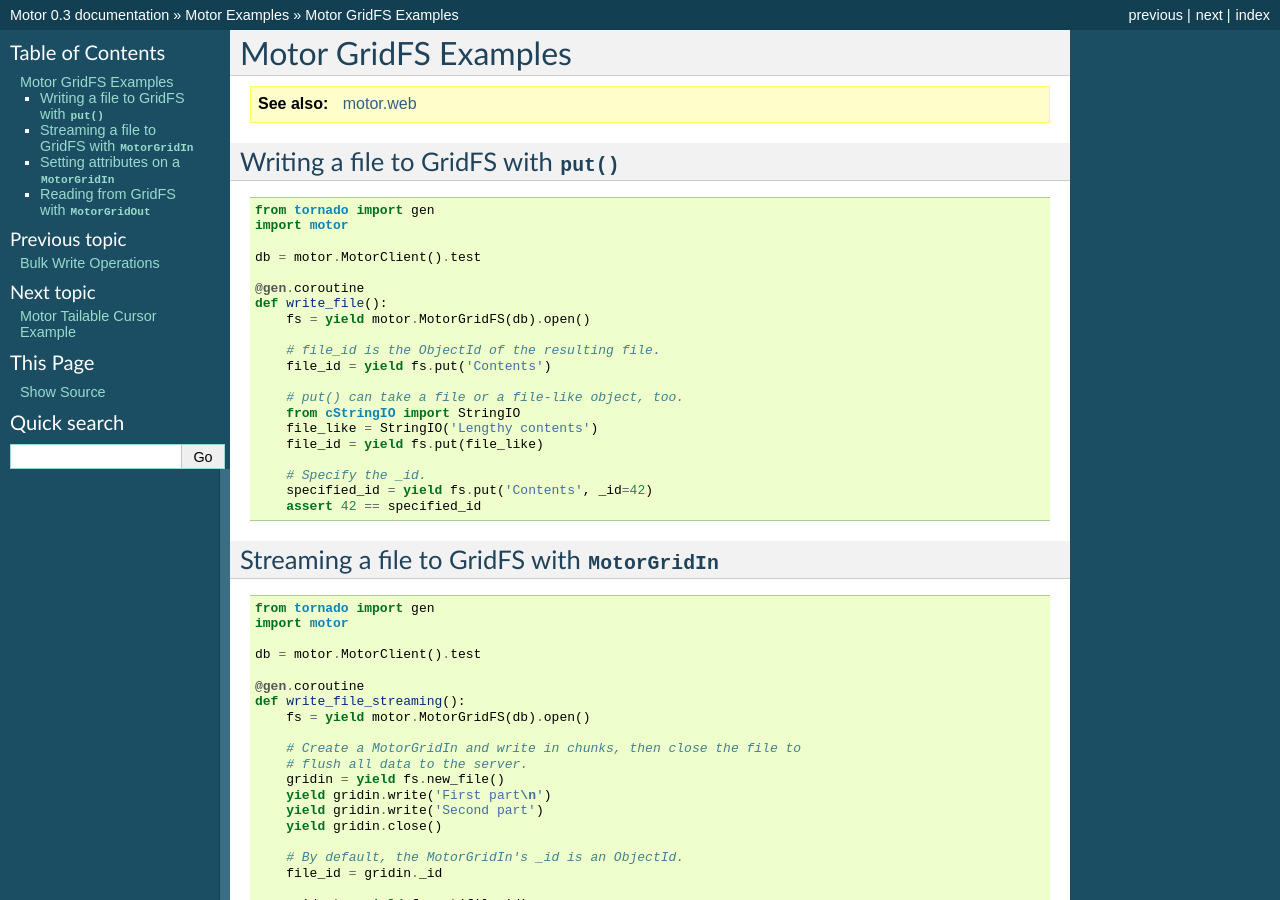
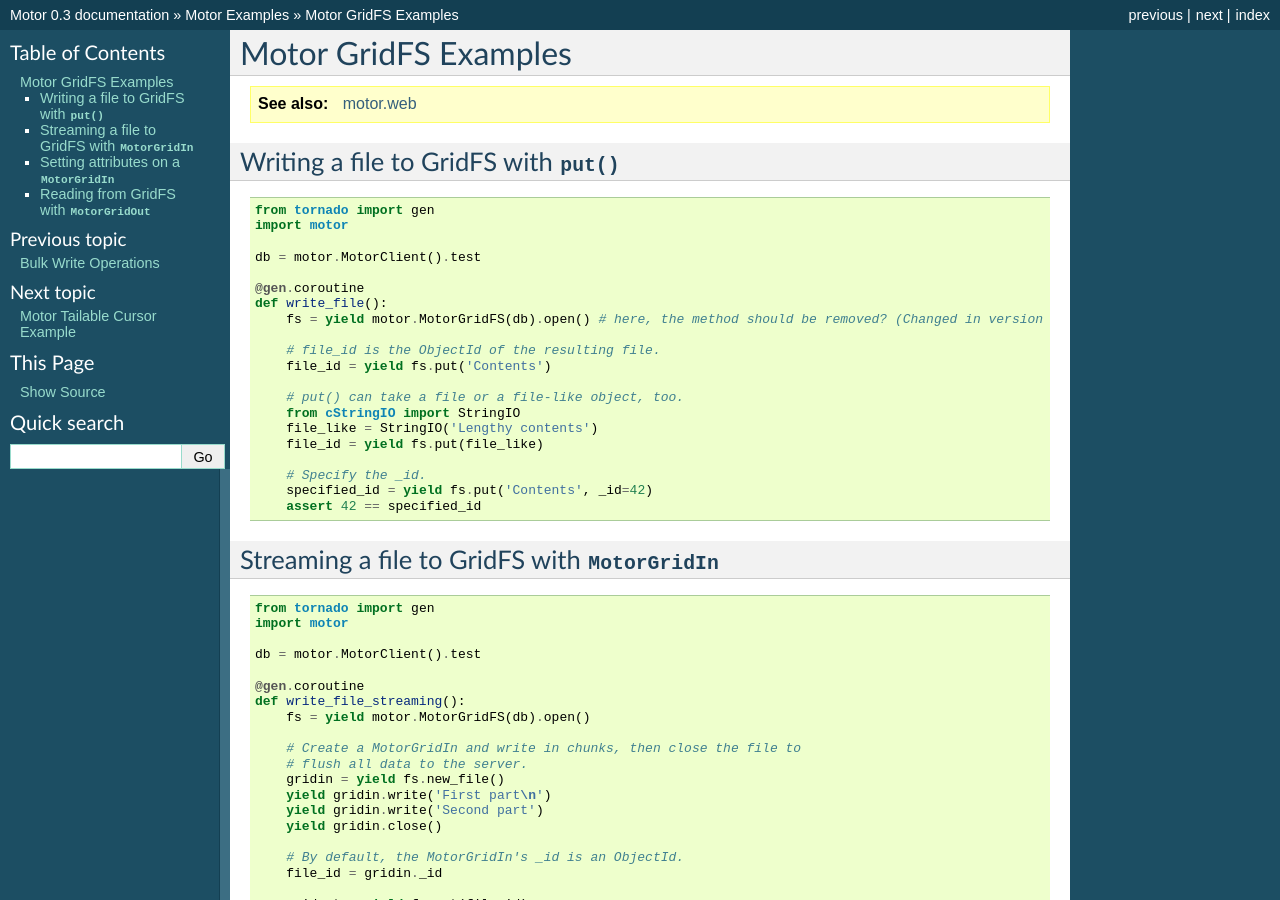
Before and after one commit to mongodb/motor, a Sphinx documentation site: the page built from doc/examples/gridfs.rst, in a window 1280 px wide and 900 px high. Built offline with Sphinx 7.4.7, drawn with Linux system fonts in a browser that asks for light colours; pages that are not in the unit, such as notebooks, are missing from menus; the version number is read from the project's files by our own code.

Commit message:
Update gridfs.rst

```diff
--- a/doc/examples/gridfs.rst
+++ b/doc/examples/gridfs.rst
@@ -15,7 +15,7 @@
 
     @gen.coroutine
     def write_file():
-        fs = yield motor.MotorGridFS(db).open()
+        fs = yield motor.MotorGridFS(db).open() # here, the method should be removed? (Changed in version 0.2: open method removed; no longer needed)
 
         # file_id is the ObjectId of the resulting file.
         file_id = yield fs.put('Contents')
```
